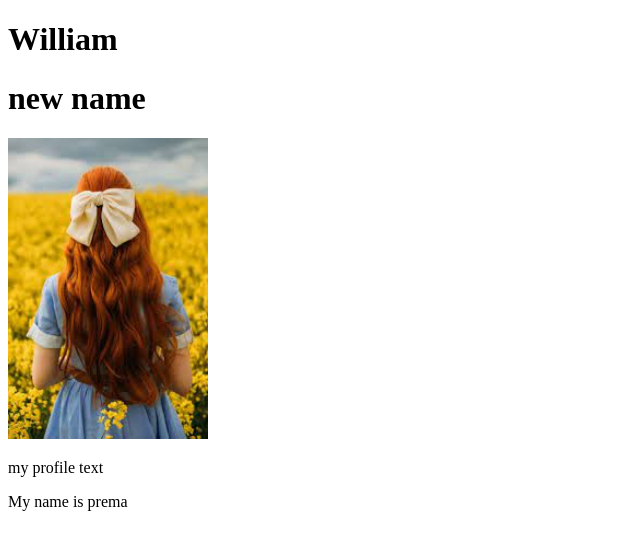
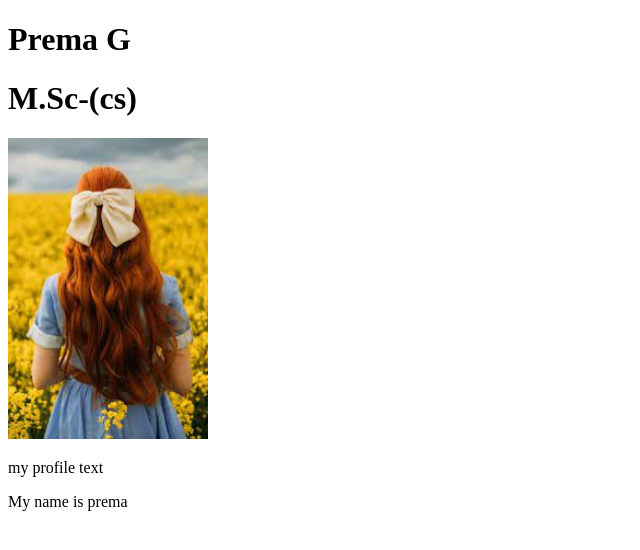
Before and after one commit to Pr-ema/first_project, a plain HTML site: page index.html in a window 1280 px wide. Shown: the whole page, without its empty margins (0-640 px from the left). Drawn offline with Linux system fonts and the light colour scheme.

Commit message:
name change

```diff
--- a/index.html
+++ b/index.html
@@ -6,8 +6,8 @@
     <title>My First Website</title>
 </head>
 <body>
-    <h1>William</h1>
-    <h1>new name</h1>
+    <h1>Prema G</h1>
+    <h1>M.Sc-(cs)</h1>
     <img width="200px"src="profile.jpeg" alt="">
     <p>my profile text</p>
     <p>My name is prema</p>
```
